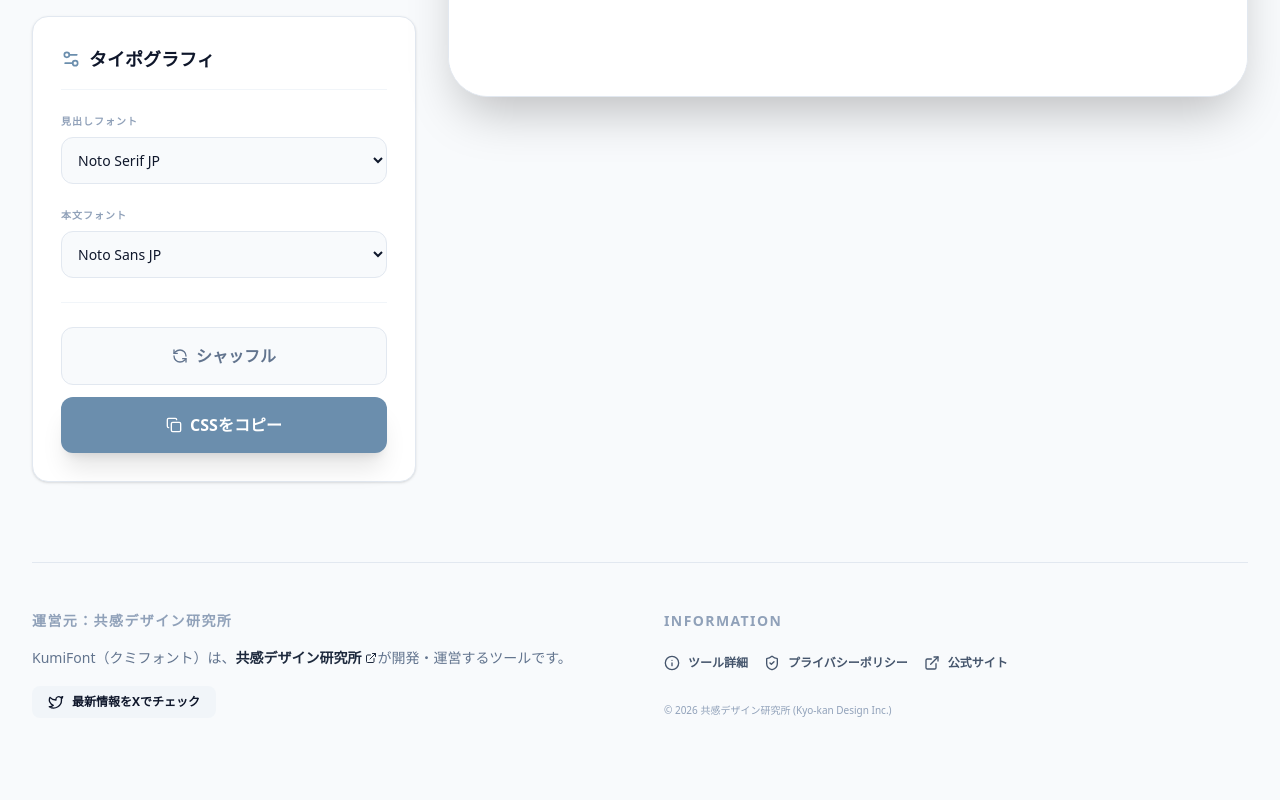
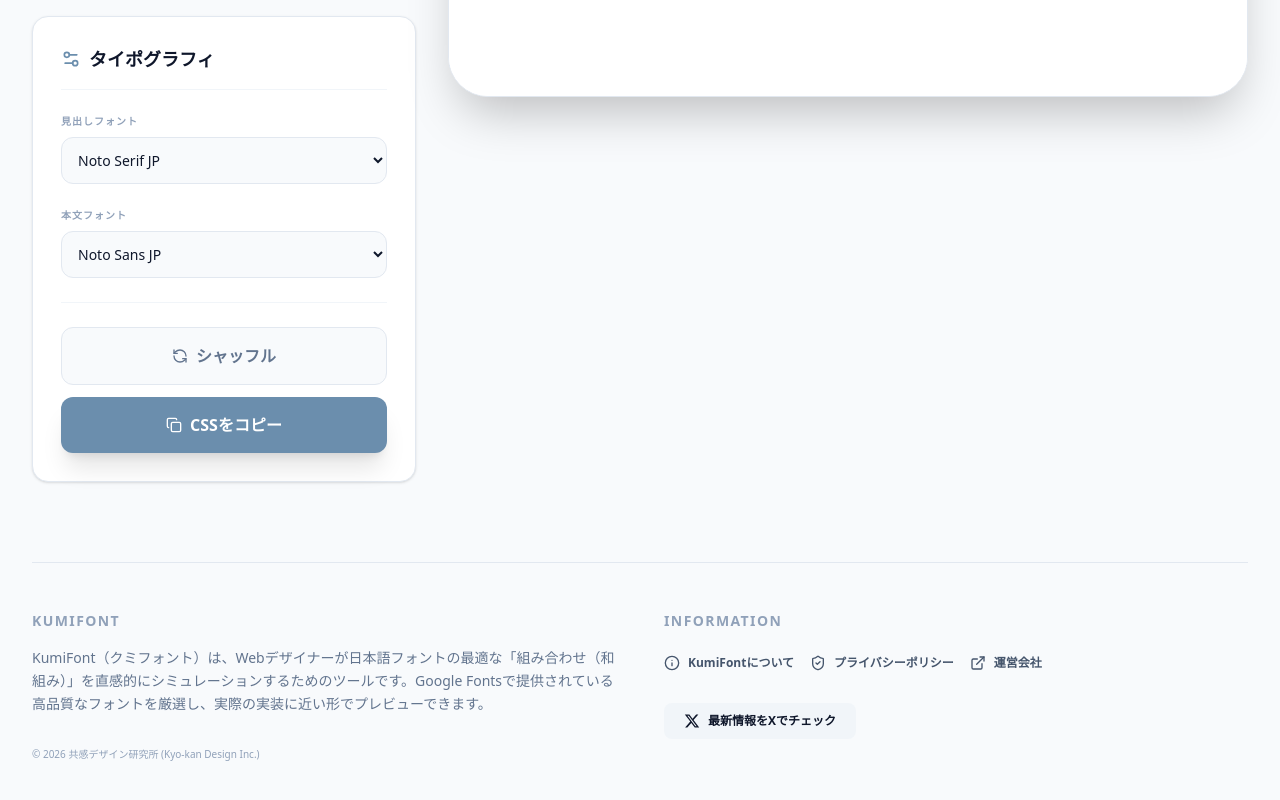
Before and after one commit to kyo-kan-design/my-font-app, a React (Vite) app: page / in a window 1280 px wide. Shown: the part 538-1338 px from the top of the page. Built offline with nearby package versions, Linux system fonts and the light colour scheme; a web font is replaced by a local one.

Commit message:
Update: Refine KumiFont branding, swap footer elements, and update X icon

```diff
--- a/src/App.jsx
+++ b/src/App.jsx
@@ -12,9 +12,15 @@ import {
   Info,
   ShieldCheck,
   X,
-  ExternalLink,
-  Twitter
+  ExternalLink
 } from 'lucide-react';
+
+// 最新のXロゴコンポーネント
+const XIcon = ({ className }) => (
+  <svg viewBox="0 0 24 24" aria-hidden="true" className={className} fill="currentColor">
+    <path d="M18.244 2.25h3.308l-7.227 8.26 8.502 11.24H16.17l-5.214-6.817L4.99 21.75H1.68l7.73-8.835L1.254 2.25H8.08l4.713 6.231zm-1.161 17.52h1.833L7.084 4.126H5.117z"></path>
+  </svg>
+);
 
 const GOOGLE_FONTS = [
   { name: 'Noto Sans JP', value: "'Noto Sans JP', sans-serif" },
@@ -31,7 +37,7 @@ const PRESET_TEXTS = [
   {
     title: "サービス紹介",
     heading: "デザインの力で、ビジネスを加速させる。",
-    body: "私たちは、ユーザー体験を第一に考えたUI/UXデザインを提供します。最新の技術と深い洞察に基づき、あなたのビジネスが直面する課題を解決へと導きます。まずは気軽にご相談ください。"
+    body: "私たちは、ユーザー体験を第一に考えたUI/UXデザインを提供します。最新の技術と深い洞察に基づき, あなたのビジネスが直面する課題を解決へと導きます。まずは気軽にご相談ください。"
   },
   {
     title: "ニュース記事",
@@ -112,7 +118,7 @@ export default function App() {
             rel="noopener noreferrer"
             className="flex items-center gap-2 px-4 py-2 bg-black text-white rounded-full text-xs font-bold hover:opacity-80 transition-all shadow-sm"
           >
-            <Twitter className="w-3.5 h-3.5 fill-current" />
+            <XIcon className="w-3.5 h-3.5" />
             <span>Follow us</span>
           </a>
         </div>
@@ -187,26 +193,32 @@ export default function App() {
       {/* Footer Area */}
       <footer className="max-w-7xl mx-auto w-full mt-20 pt-12 pb-20 border-t border-slate-200">
         <div className="grid grid-cols-1 md:grid-cols-2 gap-12">
-          <div>
-            <h3 className="text-sm font-black uppercase tracking-widest text-slate-400 mb-4">運営元：共感デザイン研究所</h3>
-            <p className="text-sm text-slate-500 leading-relaxed mb-4">
-              KumiFont（クミフォント）は、<a href="https://kyo-kan-design.com/" target="_blank" rel="noopener noreferrer" className="text-slate-800 font-bold hover:underline inline-flex items-center gap-1">共感デザイン研究所<ExternalLink className="w-3 h-3" /></a>が開発・運営するツールです。
-            </p>
-            <div className="flex items-center gap-4 mt-4">
-              <a href="https://x.com/kumifont" target="_blank" rel="noopener noreferrer" className="flex items-center gap-2 text-xs font-black px-4 py-2 bg-slate-100 hover:bg-black hover:text-white rounded-lg transition-all">
-                <Twitter className="w-4 h-4" />
+          {/* Left Column: Description & Copyright */}
+          <div className="flex flex-col justify-between">
+            <div>
+              <h3 className="text-sm font-black uppercase tracking-widest text-slate-400 mb-4">KumiFont</h3>
+              <p className="text-sm text-slate-500 leading-relaxed mb-8">
+                KumiFont（クミフォント）は、Webデザイナーが日本語フォントの最適な「組み合わせ（和組み）」を直感的にシミュレーションするためのツールです。Google Fontsで提供されている高品質なフォントを厳選し、実際の実装に近い形でプレビューできます。
+              </p>
+            </div>
+            <p className="text-[10px] text-slate-400">© 2026 共感デザイン研究所 (Kyo-kan Design Inc.)</p>
+          </div>
+
+          {/* Right Column: Info & X Link */}
+          <div className="flex flex-col gap-4">
+            <h3 className="text-sm font-black uppercase tracking-widest text-slate-400 mb-2">Information</h3>
+            <div className="flex flex-wrap gap-4 mb-4">
+              <button onClick={() => setModalType('about')} className="flex items-center gap-2 text-xs font-bold text-slate-600 hover:text-slate-900 transition-colors"><Info className="w-4 h-4" /> KumiFontについて</button>
+              <button onClick={() => setModalType('privacy')} className="flex items-center gap-2 text-xs font-bold text-slate-600 hover:text-slate-900 transition-colors"><ShieldCheck className="w-4 h-4" /> プライバシーポリシー</button>
+              <a href="https://kyo-kan-design.com/" target="_blank" rel="noopener noreferrer" className="flex items-center gap-2 text-xs font-bold text-slate-600 hover:text-slate-900 transition-colors"><ExternalLink className="w-4 h-4" /> 運営会社</a>
+            </div>
+
+            <div className="flex items-center gap-4">
+              <a href="https://x.com/kumifont" target="_blank" rel="noopener noreferrer" className="flex items-center gap-2 text-xs font-black px-5 py-2.5 bg-slate-100 hover:bg-black hover:text-white rounded-lg transition-all">
+                <XIcon className="w-4 h-4" />
                 <span>最新情報をXでチェック</span>
               </a>
             </div>
-          </div>
-          <div className="flex flex-col gap-4">
-            <h3 className="text-sm font-black uppercase tracking-widest text-slate-400 mb-2">Information</h3>
-            <div className="flex flex-wrap gap-4">
-              <button onClick={() => setModalType('about')} className="flex items-center gap-2 text-xs font-bold text-slate-600 hover:text-slate-900 transition-colors"><Info className="w-4 h-4" /> ツール詳細</button>
-              <button onClick={() => setModalType('privacy')} className="flex items-center gap-2 text-xs font-bold text-slate-600 hover:text-slate-900 transition-colors"><ShieldCheck className="w-4 h-4" /> プライバシーポリシー</button>
-              <a href="https://kyo-kan-design.com/" target="_blank" rel="noopener noreferrer" className="flex items-center gap-2 text-xs font-bold text-slate-600 hover:text-slate-900 transition-colors"><ExternalLink className="w-4 h-4" /> 公式サイト</a>
-            </div>
-            <p className="text-[10px] text-slate-400 mt-4">© 2026 共感デザイン研究所 (Kyo-kan Design Inc.)</p>
           </div>
         </div>
       </footer>
```
